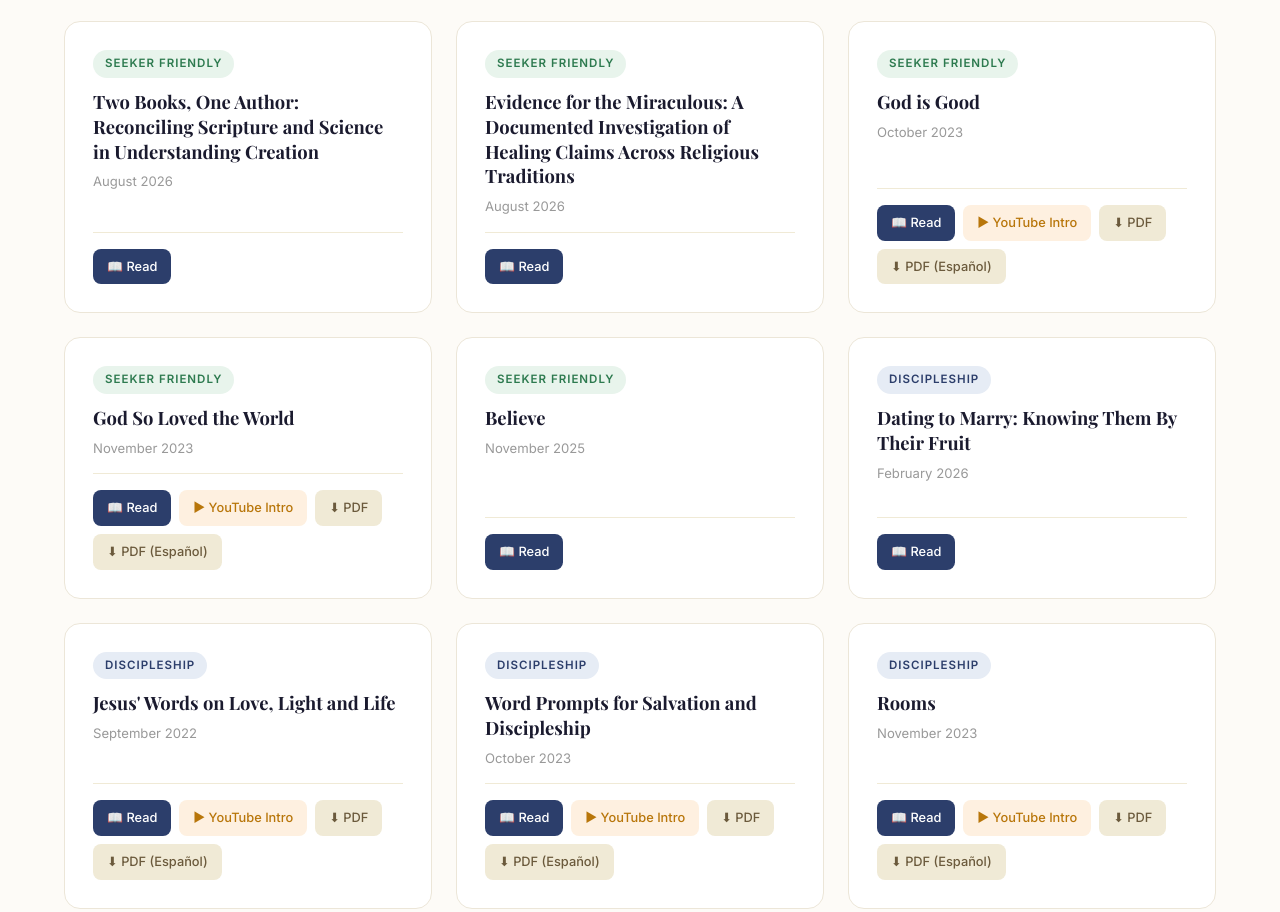
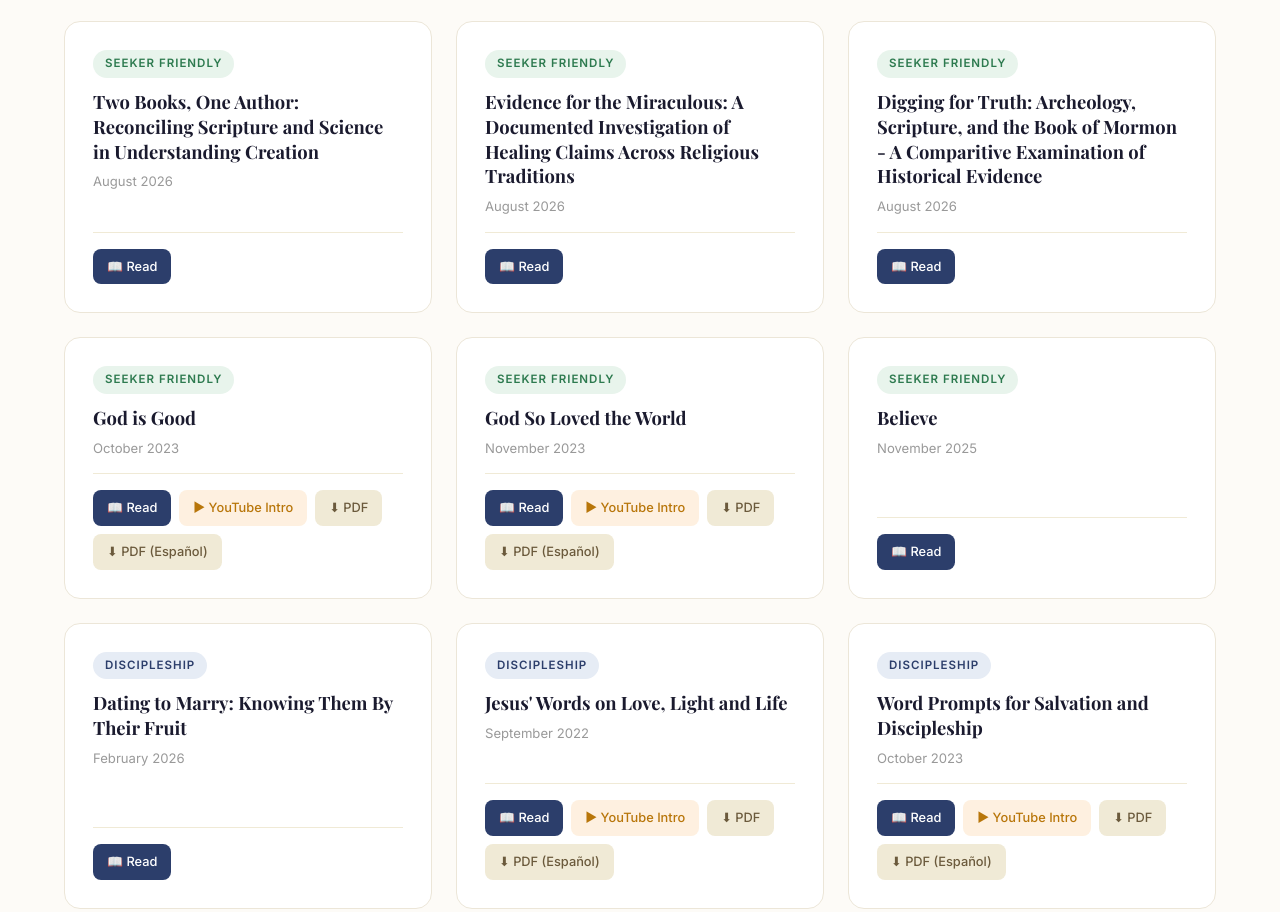
Before and after one commit to jasonphayward-oss/jason.church, a plain HTML site: page index.html in a window 1280 px wide. Shown: the part 1470-2382 px from the top of the page. Drawn offline with nearby package versions, Linux system fonts and the light colour scheme.

Commit message:
Update index.html

```diff
--- a/index.html
+++ b/index.html
@@ -579,6 +579,13 @@ const books = [
     pdf: null, spanishPdf: null, youtubeUrl: null
   },
   {
+    title: "Digging for Truth: Archeology, Scripture, and the Book of Mormon - A Comparitive Examination of Historical Evidence",
+    category: "seeker",
+    date: "August 2026",
+    gdoc: "https://docs.google.com/document/d/14lBHtD4oSDN1RvHCjbVGnM87NQ5xHeGB-cFl7eWJfjM/edit?usp=sharing",
+    pdf: null, spanishPdf: null, youtubeUrl: null
+  },
+  {
     title: "God is Good",
     category: "seeker",
     date: "October 2023",
```
